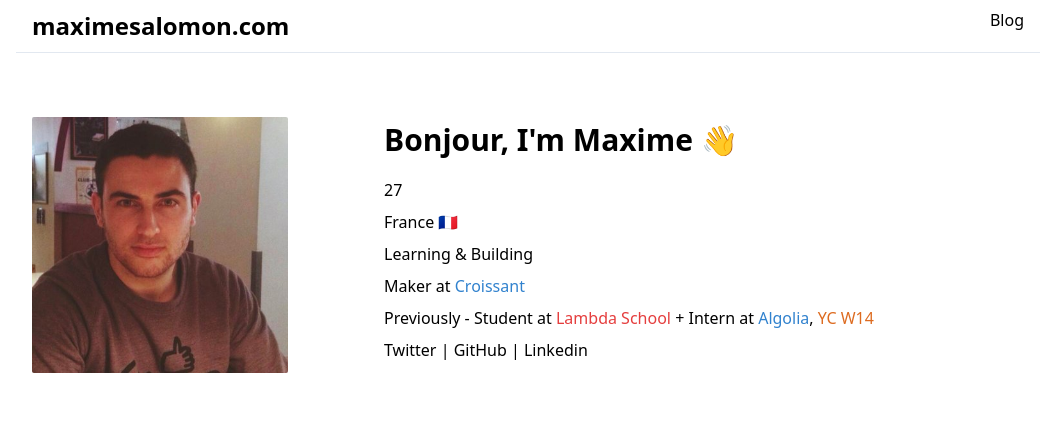
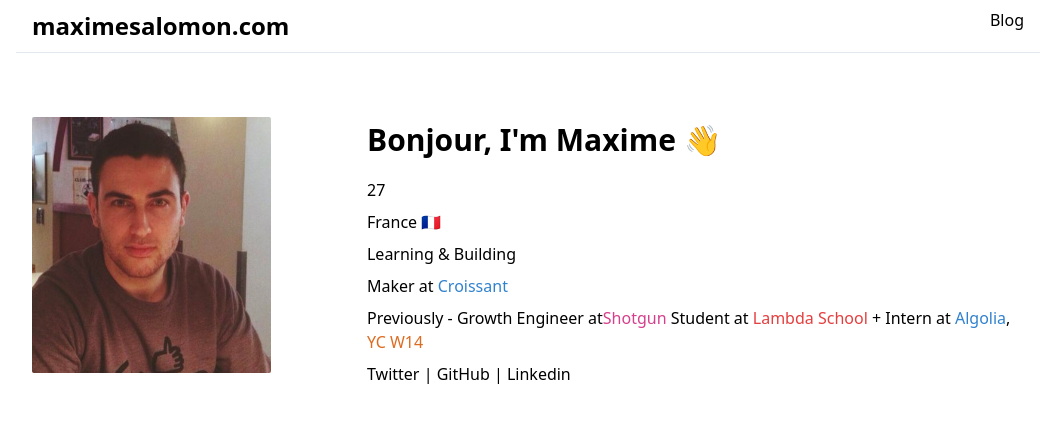
Before and after one commit to maximesalomon/maximesalomon, a Next.js app: page / in a window 1280 px wide. Shown: the top 422 px of the page, without its empty margins (112-1166 px from the left). Built offline with nearby package versions, Linux system fonts and the light colour scheme.

Commit message:
previously shotgun

```diff
--- a/pages/index.tsx
+++ b/pages/index.tsx
@@ -19,7 +19,7 @@
         <p className="pt-2">France 🇫🇷</p>
         <p className="pt-2">Learning & Building</p>
         <p className="pt-2">
-          Maker at{" "}
+           Maker at{" "}
           <a
             className="hover:underline text-blue-600"
             href="https://croissant.io"
@@ -28,7 +28,14 @@
           </a>
         </p>
         <p className="pt-2">
-          Previously - Student at{" "}
+          Previously - Growth Engineer at
+          <a
+            className="hover:underline text-pink-600"
+            href="https://shotgun.live"
+          >
+            Shotgun
+          </a>{" "}
+          Student at{" "}
           <a
             className="hover:underline text-red-600"
             href="https://lambdaschool.com"
```
